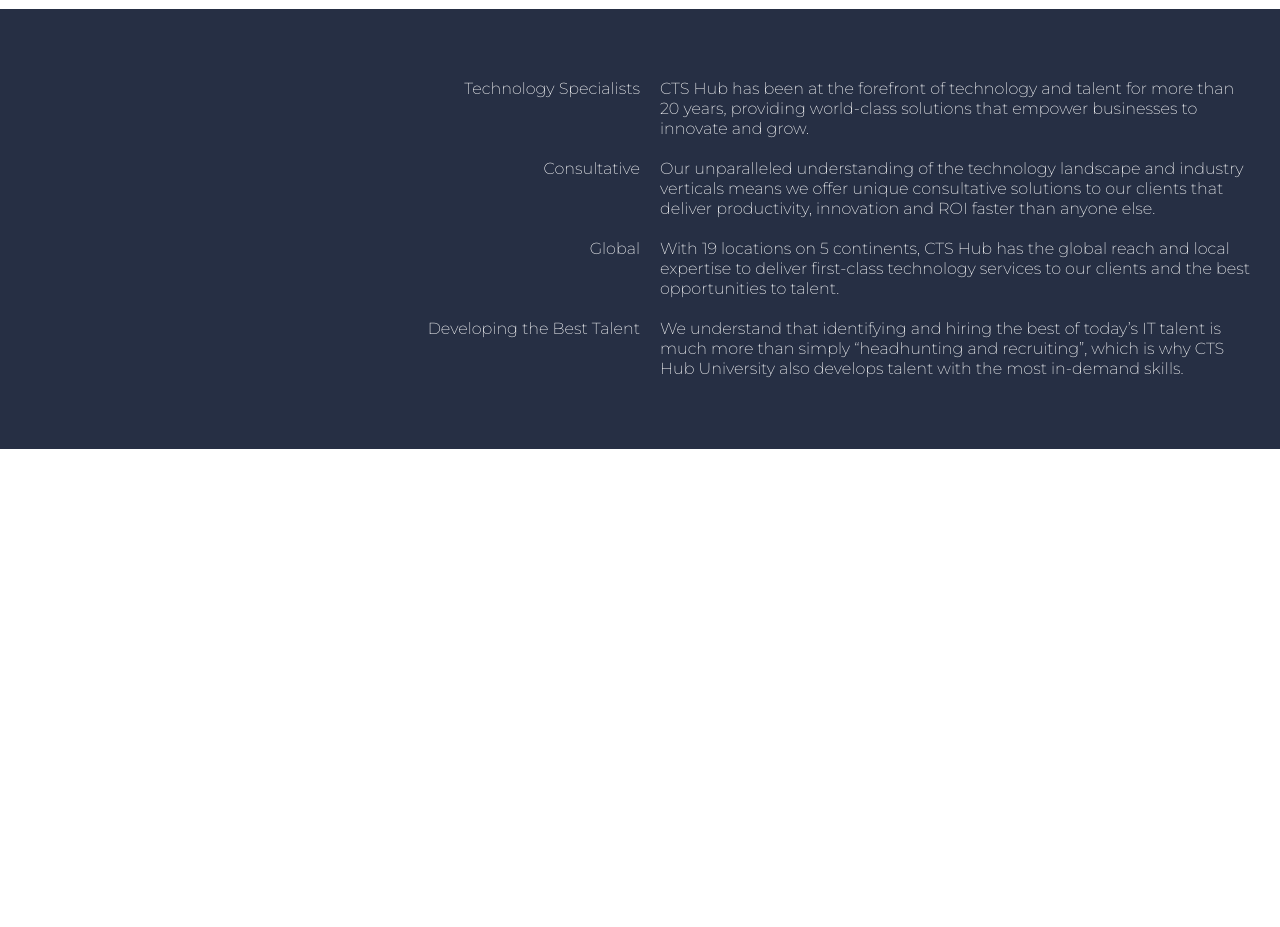
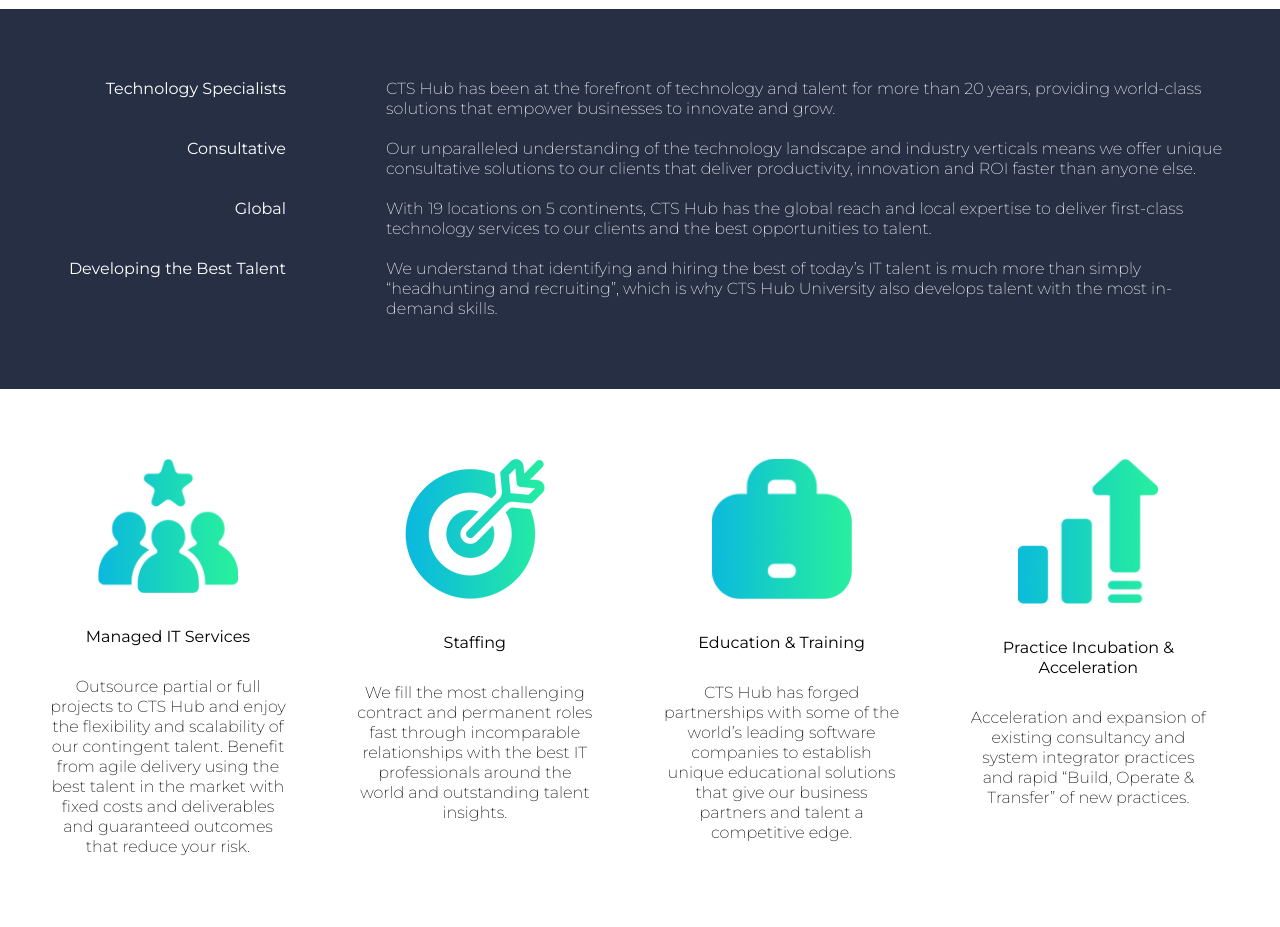
Before and after one commit to JuliaMolly92/talent-hub, a plain HTML site: page index.html in a window 1280 px wide. Shown: the part 1220-2147 px from the top of the page. Before the commit the page ends 1669 px from the top, so only its background shows below. Drawn offline with Linux system fonts and the light colour scheme.

Commit message:
added services

```diff
--- a/css/_expertise.scss
+++ b/css/_expertise.scss
@@ -8,11 +8,20 @@
         padding-bottom: 1.25rem;
     }
 
+    p:first-of-type {
+        font-weight: 400;
+    }
+
     p:last-of-type {
         padding-left: 1.25rem;
     }
 
     @include breakpoint-up (large) {
-        grid-template-columns: 50% 50%;
+        grid-template-columns: 20% 80%;
+
+        p:last-of-type {
+            padding-left: 6.25rem;
+        }
+
     }
 }
--- a/css/_global.scss
+++ b/css/_global.scss
@@ -89,7 +89,7 @@
     padding: 3.125rem 1.25rem; // 50px 20px
 
     @include breakpoint-up(medium) {
-        padding: 4.375rem 1.875rem;
+        padding: 4.375rem 3.125rem;
     }
 
 }
--- /dev/null
+++ b/css/_services.scss
@@ -0,0 +1,15 @@
+.services-wrapper {
+    grid-template-columns: 45% 45%;
+    grid-column-gap: 10%;
+    grid-row-gap: 3.125rem;
+
+    @include breakpoint-up (large) {
+        grid-template-columns: 20% 20% 20% 20%;
+        grid-column-gap: 6%;
+    }
+
+    .service-header {
+        padding: 1.875rem 0;
+        font-weight: 400;
+    }
+}
--- a/css/style.scss
+++ b/css/style.scss
@@ -6,3 +6,4 @@
 @import 'hero';
 @import 'about';
 @import 'expertise';
+@import 'services';
--- a/index.html
+++ b/index.html
@@ -126,6 +126,29 @@
                     <p class="align-left">We understand that identifying and hiring the best of today’s IT talent is much more than simply “headhunting and recruiting”, which is why CTS Hub University also develops talent with the most in-demand skills.</p>
                 </div>
             </section>
+            <!-- ==========================  SERVICES  ========================== -->
+            <section class="section-padding content-padding grid services-wrapper">
+                <div class="text-center">
+                    <img src="assets/service-icon-1.png" width="140" height="auto" alt="team icon">
+                    <p class="service-header">Managed IT Services</p>
+                    <p>Outsource partial or full projects to CTS Hub and enjoy the flexibility and scalability of our contingent talent. Benefit from agile delivery using the best talent in the market with fixed costs and deliverables and guaranteed outcomes that reduce your risk.</p>
+                </div>
+                <div class="text-center">
+                    <img src="assets/service-icon-2.png" width="140" height="auto" alt="target icon">
+                    <p class="service-header">Staffing</p>
+                    <p>We fill the most challenging contract and permanent roles fast through incomparable relationships with the best IT professionals around the world and outstanding talent insights.</p>
+                </div>
+                <div class="text-center">
+                    <img src="assets/service-icon-3.png" width="140" height="auto" alt="bag icon">
+                    <p class="service-header">Education & Training</p>
+                    <p>CTS Hub has forged partnerships with some of the world’s leading software companies to establish unique educational solutions that give our business partners and talent a competitive edge.</p>
+                </div>
+                <div class="text-center">
+                    <img src="assets/service-icon-4.png" width="140" height="auto" alt="arrows icon">
+                    <p class="service-header">Practice Incubation & Acceleration</p>
+                    <p>Acceleration and expansion of existing consultancy and system integrator practices and rapid “Build, Operate & Transfer” of new practices.</p>
+                </div>
+            </section>
         </main>
 
         <footer>
```
Also changed, not shown: assets/service-icon-1.png (added), assets/service-icon-2.png (added), assets/service-icon-3.png (added), assets/service-icon-4.png (added), css/style.css, 1 other file.
